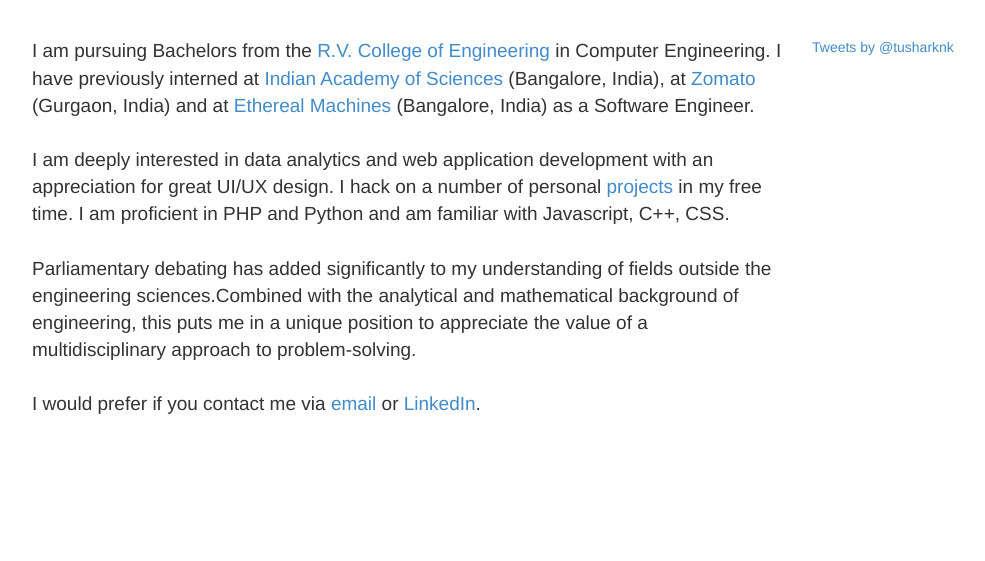
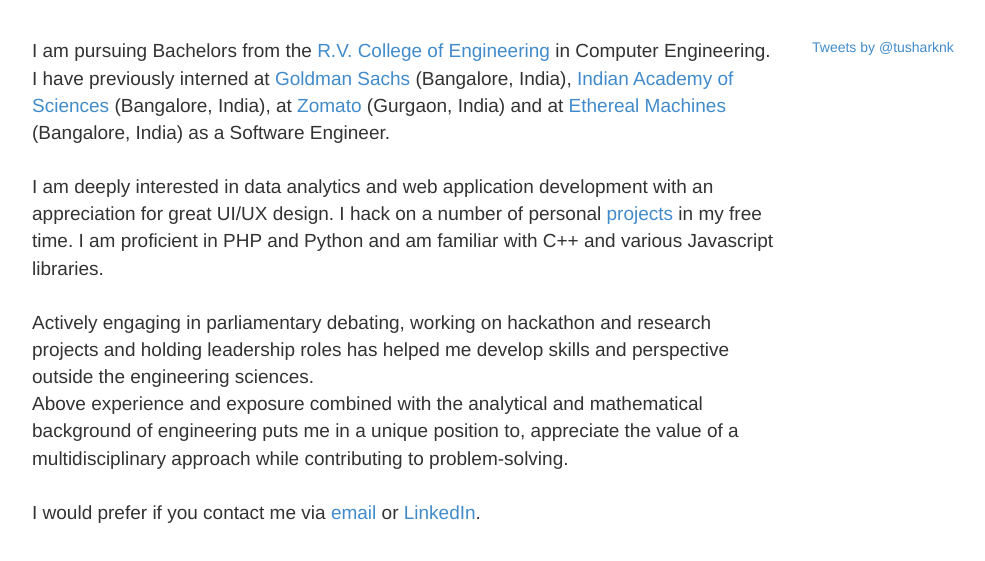
Before and after one commit to tusharkanakagiri/tusharkanakagiri.github.io, a plain HTML site: page index.html in a window 1280 px wide. Shown: the part 217-778 px from the top of the page, without its empty margins (38-1023 px from the left). Drawn offline with nearby package versions, Linux system fonts and the light colour scheme.

Commit message:
7th sem update

```diff
--- a/index.html
+++ b/index.html
@@ -40,12 +40,15 @@
 			<div class="col-md-8">
 			<p class = "content" style="font-size:19px">
 
-				I am pursuing Bachelors from the <a href="http://rvce.edu.in" target="_blank">R.V. College of Engineering</a> in Computer Engineering.
-				I have previously interned at <a href="http://www.ias.ac.in" target="_blank">Indian Academy of Sciences</a> (Bangalore, India), at <a href="http://zomato.com" target="_blank">Zomato</a> (Gurgaon, India) and at <a href="http://etherealmachines.com" target="_blank">Ethereal Machines</a> (Bangalore, India) as a Software Engineer.
+				I am pursuing Bachelors from the <a href="http://rvce.edu.in" target="_blank">R.V. College of Engineering</a> in Computer Engineering.<br>
+				I have previously interned at  <a href="http://www.goldmansachs.com/" target="_blank">Goldman Sachs</a> (Bangalore, India), <a href="http://www.ias.ac.in" target="_blank">Indian Academy of Sciences</a> (Bangalore, India), at <a href="http://zomato.com" target="_blank">Zomato</a> (Gurgaon, India) and at <a href="http://etherealmachines.com" target="_blank">Ethereal Machines</a> (Bangalore, India) as a Software Engineer.
 				<br><br>
-				I am deeply interested in data analytics and web application development with an appreciation for great UI/UX design. I hack on a number of personal <a href="project">projects</a> in my free time. I am proficient in PHP and Python and am familiar with Javascript, C++, CSS.
+				I am deeply interested in data analytics and web application development with an appreciation for great UI/UX design. I hack on a number of personal <a href="project">projects</a> in my free time. I am proficient in PHP and Python and am familiar with C++ and various Javascript libraries.
 				<br><br>
-				Parliamentary debating has added significantly to my understanding of fields outside the engineering sciences.Combined with the analytical and mathematical background of engineering, this puts me in a unique position to appreciate the value of a multidisciplinary approach to problem-solving.
+				<!--Parliamentary debating has added significantly to my understanding of fields outside the engineering sciences.Combined with the analytical and mathematical background of engineering, this puts me in a unique position to appreciate the value of a multidisciplinary approach to problem-solving. -->
+				Actively engaging in parliamentary debating, working on hackathon and research projects and holding leadership roles has helped me develop skills and perspective outside the engineering sciences.
+				<br>
+				Above experience and exposure combined with the analytical and mathematical background of engineering puts me in a unique position to, appreciate the value of a multidisciplinary approach while contributing to problem-solving.
 
 			<!--	Debating has allowed me to travel extensively across Asia, and I've been fortunate to have been exposed to a diverse range of cultures and beliefs which, today, lets me understand and empathize with people from entirely different backgrounds to mine. -->
 
```
Also changed, not shown: 1 other file.
